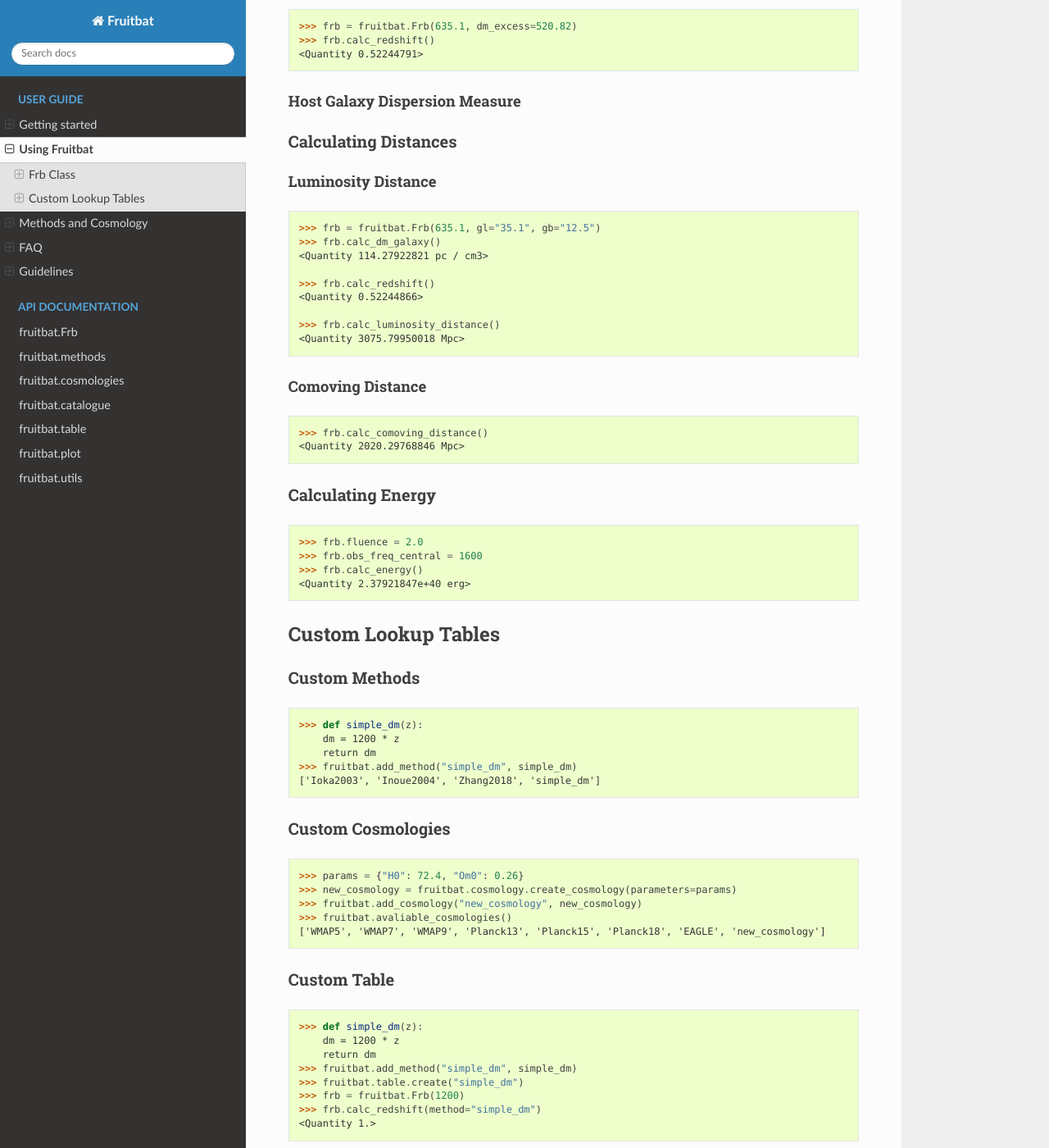
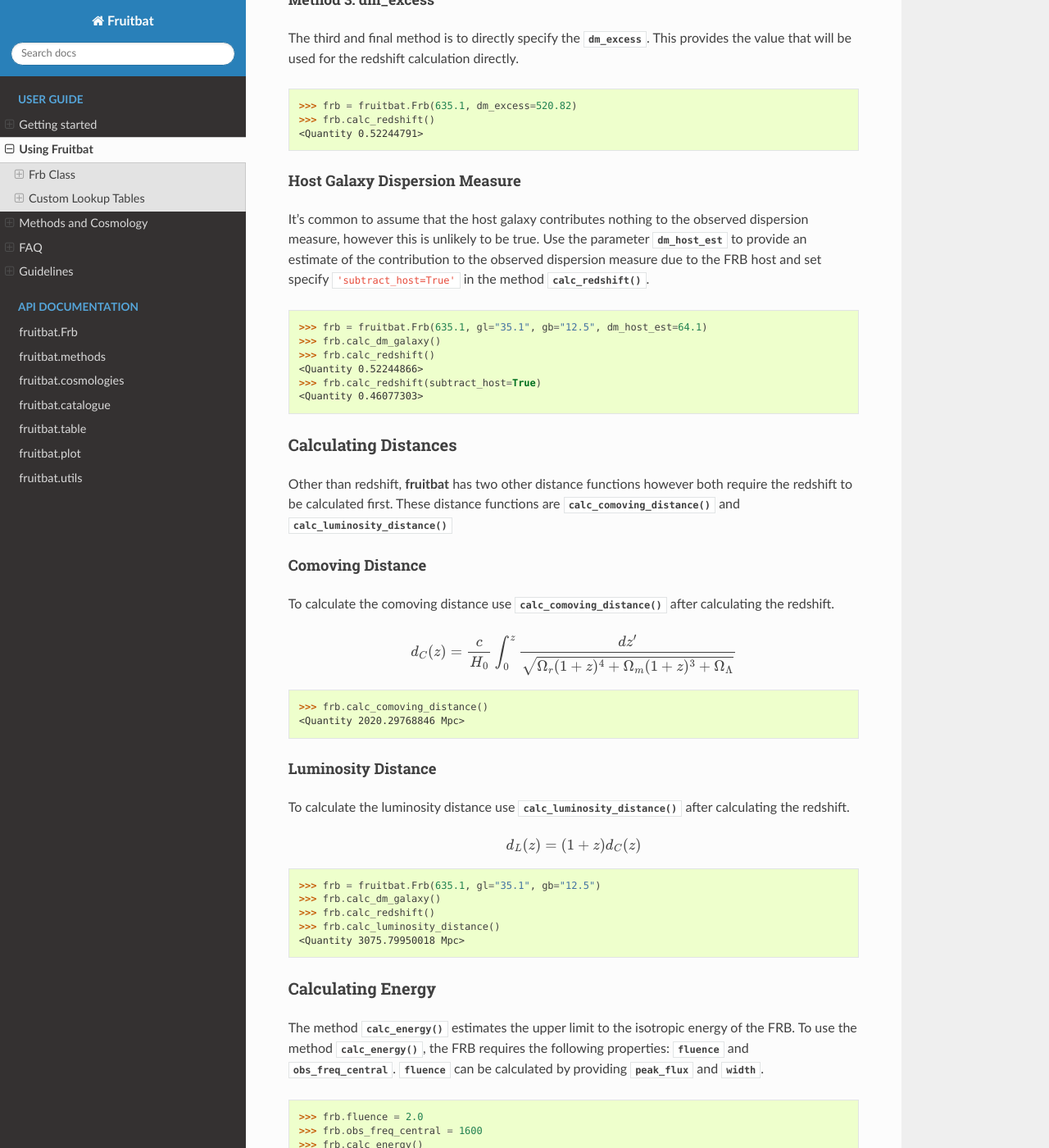
Before and after one commit to abatten/fruitbat, a Sphinx documentation site: the page built from docs/source/user_guide/using_fruitbat.rst, in a window 1280 px wide and 1400 px high, scrolled down 2365 px. Shown: the whole window at 82% size. Built offline with Sphinx 7.4.7 and the Read the Docs theme 2.0.0, drawn with Linux system fonts in a browser that asks for light colours; some of the changed text lies outside the part shown.

Commit message:
Updated user_guide and reference guidelines

```diff
--- a/docs/source/user_guide/guidelines.rst
+++ b/docs/source/user_guide/guidelines.rst
@@ -5,8 +5,9 @@ Guidelines
 
 Reference
 ---------
-If you use FRBz please cite our paper....
-
+If you use **Fruitbat** in your research, please add the acknowledgement statement
+"Some of the results of this paper have been derived using the ``fruitbat`` package"
+and cite our JOSS paper.
 
 License
 -------
--- a/docs/source/user_guide/using_fruitbat.rst
+++ b/docs/source/user_guide/using_fruitbat.rst
@@ -24,6 +24,8 @@ many FRBs at once.
     >>> import fruitbat
     >>> frb = fruitbat.Frb(635.1, name="FRB190229")
 
+To see a full list of possible parameters visit the API documentation for
+:class:`~fruitbat.Frb`.
 
 Redshift Estimation
 *******************
@@ -85,8 +87,6 @@ call :meth:`~fruitbat.Frb.calc_dm_galaxy`. The
 the total DM contribution due to the Milky Way along the line of sight of the
 FRB using the YMW16 galactic free electron model.
 
-
-
 .. code-block:: python
 
     >>> frb = fruitbat.Frb(635.1, gl="35.1", gb="12.5")
@@ -114,7 +114,9 @@ estimate the redshift.
 Method 2: dm_galaxy
 -------------------
 The second method to account for the galactic dispersion meausre is to provide
-a value of :attr:`~fruitbat.Frb.dm_galaxy`.
+a value of :attr:`~fruitbat.Frb.dm_galaxy`. This value could be calculated from
+another galactic dispersion measure model such at the NE2001 model, which has not
+been implemented in **fruitbat** yet.
 
 .. code-block:: python
 
@@ -126,7 +128,8 @@ a value of :attr:`~fruitbat.Frb.dm_galaxy`.
 Method 3: dm_excess
 -------------------
 The third and final method is to directly specify the
-:attr:`~fruitbat.Frb.dm_excess`.
+:attr:`~fruitbat.Frb.dm_excess`. This provides the value that will be used for
+the redshift calculation directly.
 
 .. code-block:: python
 
@@ -140,35 +143,74 @@ The third and final method is to directly specify the
 Host Galaxy Dispersion Measure
 ..............................
 
+It's common to assume that the host galaxy contributes nothing to the observed
+dispersion measure, however this is unlikely to be true. Use the parameter
+:attr:`~fruitbat.Frb.dm_host_est` to provide an estimate of the contribution to
+the observed dispersion measure due to the FRB host and set specify
+``'subtract_host=True'`` in the method :meth:`~fruitbat.Frb.calc_redshift`.
+
+.. code-block:: python
+
+    >>> frb = fruitbat.Frb(635.1, gl="35.1", gb="12.5", dm_host_est=64.1)
+    >>> frb.calc_dm_galaxy()
+    >>> frb.calc_redshift()
+    <Quantity 0.52244866>
+    >>> frb.calc_redshift(subtract_host=True)
+    <Quantity 0.46077303>
+
+
 Calculating Distances
 *********************
 
-Luminosity Distance
-...................
-
-.. code-block:: python
-
-    >>> frb = fruitbat.Frb(635.1, gl="35.1", gb="12.5")
-    >>> frb.calc_dm_galaxy()
-    <Quantity 114.27922821 pc / cm3>
-
-    >>> frb.calc_redshift()
-    <Quantity 0.52244866>
-
-    >>> frb.calc_luminosity_distance()
-    <Quantity 3075.79950018 Mpc>
+Other than redshift, **fruitbat** has two other distance functions
+however both require the redshift to be calculated first. These distance
+functions are :meth:`~fruitbat.Frb.calc_comoving_distance` and
+:meth:`~fruitbat.Frb.calc_luminosity_distance`
 
 Comoving Distance
 .................
+To calculate the comoving  distance use :meth:`~fruitbat.Frb.calc_comoving_distance`
+after calculating the redshift.
+
+.. math::
+
+    d_C(z) = \frac{c}{H_0} \int_0^z \frac{dz'}{\sqrt{\Omega_r (1+z)^4 +
+                                                     \Omega_m (1+z)^3 +
+                                                     \Omega_{\Lambda}}}
 
 .. code-block:: python
 
     >>> frb.calc_comoving_distance()
     <Quantity 2020.29768846 Mpc>
 
+Luminosity Distance
+...................
+To calculate the luminosity distance use :meth:`~fruitbat.Frb.calc_luminosity_distance`
+after calculating the redshift.
+
+.. math::
+
+    d_L(z) = (1 + z) d_C(z)
+
+
+.. code-block:: python
+
+    >>> frb = fruitbat.Frb(635.1, gl="35.1", gb="12.5")
+    >>> frb.calc_dm_galaxy()
+    >>> frb.calc_redshift()
+    >>> frb.calc_luminosity_distance()
+    <Quantity 3075.79950018 Mpc>
+
+
+
 
 Calculating Energy
 ******************
+The method :meth:`~fruitbat.Frb.calc_energy` estimates the upper limit to the isotropic
+energy of the FRB. To use the method :meth:`~fruitbat.Frb.calc_energy`, the FRB requires the
+following properties: :attr:`~fruitbat.Frb.fluence` and :attr:`~fruitbat.Frb.obs_freq_central`.
+:attr:`~fruitbat.Frb.fluence` can be calculated by providing :attr:`~fruitbat.Frb.peak_flux` and
+:attr:`~fruitbat.Frb.width`.
 
 .. code-block:: python
 
@@ -177,9 +219,22 @@ Calculating Energy
     >>> frb.calc_energy()
     <Quantity 2.37921847e+40 erg>
 
+Calculating Luminosity
+**********************
+The method :meth:`~fruitbat.Frb.calc_luminosity` estimates the upper limit to the isotropic
+peak luminosity of the FRB. To use the method :meth:`~fruitbat.Frb.calc_luminosity`, the FRB requires the following properties: :attr:`~fruitbat.Frb.peak_flux` and :attr:`~fruitbat.Frb.obs_freq_central`.
+
+.. code-block:: python
+
+    >>> frb.peak_flux = 0.1
+    >>> frb.obs_freq_central = 1600
+    >>> frb.calc_luminosity()
+    <Quantity 1.81111898e+42 erg / s>
 
 Custom Lookup Tables
 ~~~~~~~~~~~~~~~~~~~~
+
+
 
 Custom Methods
 **************
@@ -190,6 +245,7 @@ Custom Methods
         dm = 1200 * z
         return dm
     >>> fruitbat.add_method("simple_dm", simple_dm)
+    >>> fruitbat.available_methods()
     ['Ioka2003', 'Inoue2004', 'Zhang2018', 'simple_dm']
 
 
@@ -202,12 +258,16 @@ Custom Cosmologies
     >>> params = {"H0": 72.4, "Om0": 0.26}
     >>> new_cosmology = fruitbat.cosmology.create_cosmology(parameters=params)
     >>> fruitbat.add_cosmology("new_cosmology", new_cosmology)
-    >>> fruitbat.avaliable_cosmologies()
+    >>> fruitbat.available_cosmologies()
     ['WMAP5', 'WMAP7', 'WMAP9', 'Planck13', 'Planck15', 'Planck18', 'EAGLE', 'new_cosmology']
 
 
 Custom Table
 ************
+
+To create a custom lookup table you first need to define a custom method and add that
+method to the list of avaliable methods using :func:`~fruitbat.methods.add_method`. Then
+you can use :func:`~fruitbat.table.create` to generate a lookup table of that method.
 
 .. code-block:: python
 
```
